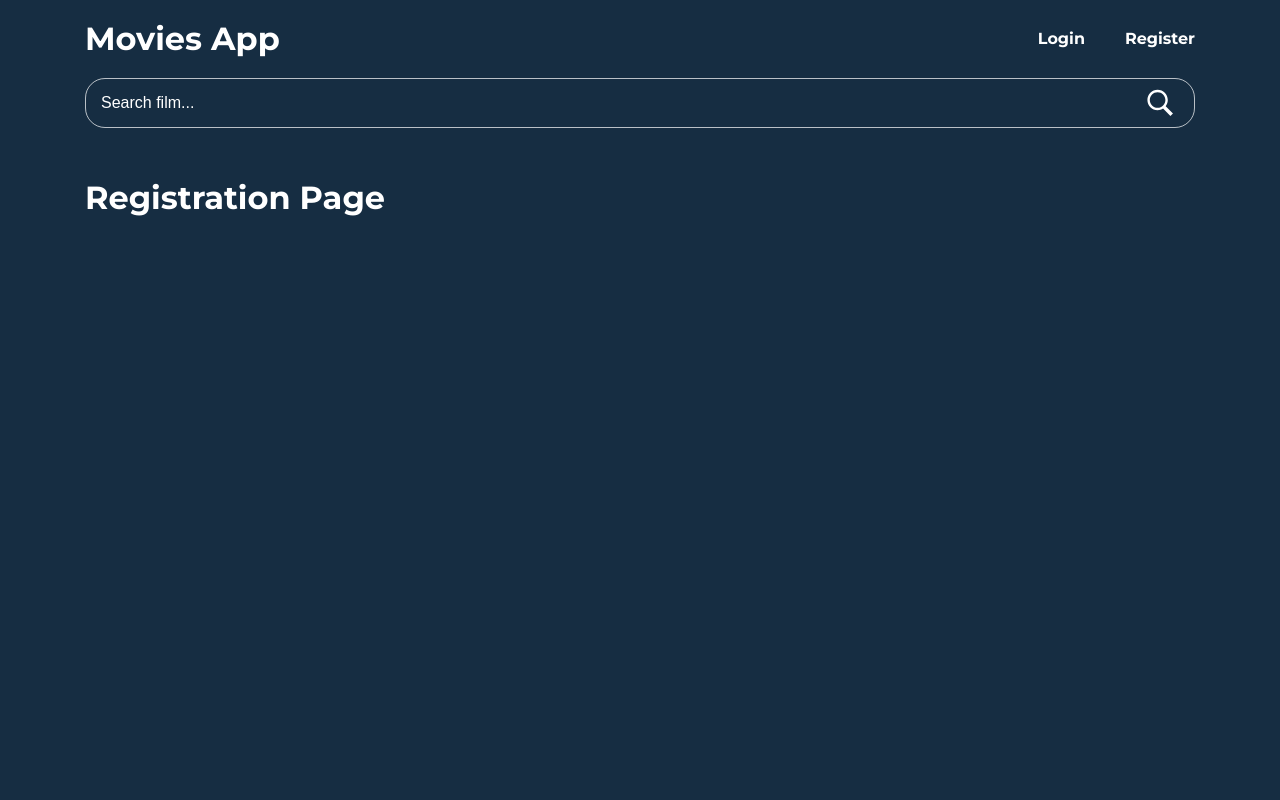
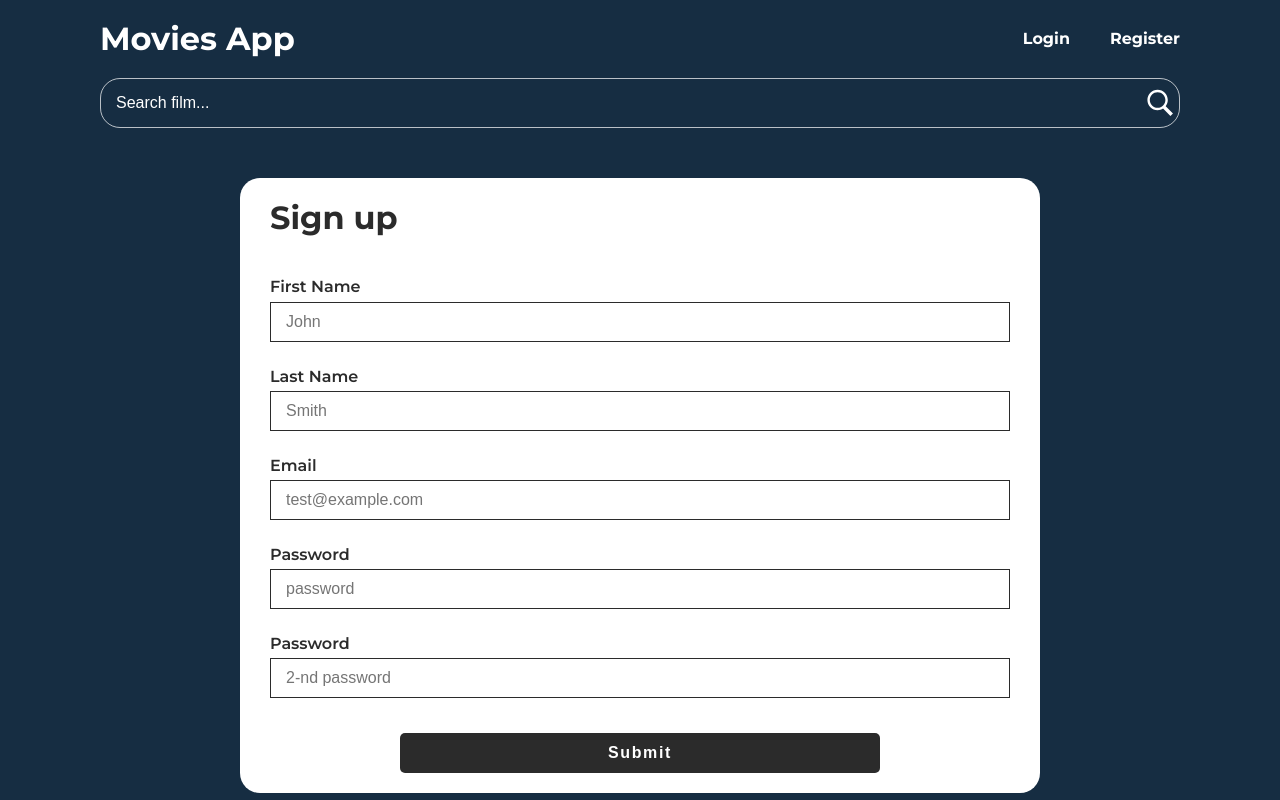
Before and after one commit to DisturbedMild/IMDB-Movie-app, a React (Create React App) app: page /registration in a window 1280 px wide. Built offline with nearby package versions, Linux system fonts and the light colour scheme.

Commit message:
simple registration form with small validation

```diff
--- a/package.json
+++ b/package.json
@@ -7,12 +7,14 @@
     "@testing-library/jest-dom": "^5.16.4",
     "@testing-library/react": "^13.1.1",
     "@testing-library/user-event": "^13.5.0",
+    "formik": "^2.2.9",
     "react": "^18.0.0",
     "react-dom": "^18.0.0",
     "react-redux": "^8.0.1",
     "react-router-dom": "^6.3.0",
     "react-scripts": "5.0.1",
-    "web-vitals": "^2.1.4"
+    "web-vitals": "^2.1.4",
+    "yup": "^0.32.11"
   },
   "scripts": {
     "start": "react-scripts start",
--- a/public/index.html
+++ b/public/index.html
@@ -24,7 +24,7 @@
       work correctly both with client-side routing and a non-root public URL.
       Learn how to configure a non-root public URL by running `npm run build`.
     -->
-    <title>Your favourite Poetry.</title>
+    <title>IMDB Movie App</title>
   </head>
   <body>
     <noscript>You need to enable JavaScript to run this app.</noscript>
--- a/src/components/layout/Header.js
+++ b/src/components/layout/Header.js
@@ -4,7 +4,7 @@ import classes from "./Header.module.css";
 const Header = () => {
   return (
     <header className={classes.header}>
-      <div className={classes.title}>Movies App</div>
+      <NavLink to='/home' className={classes.title}>Movies App</NavLink>
       <nav>
 				<ul>
 					{/* <li><NavLink href="/favorite">Favorite</NavLink></li>
--- a/src/components/layout/Header.module.css
+++ b/src/components/layout/Header.module.css
@@ -2,12 +2,16 @@
   display: flex;
   /* justify-content: space-between; */
   align-items: center;
-  padding: 20px 0;
+  padding: 20px 15px;
 }
 .title {
   font-size: 2rem;
   line-height: 1.2;
   font-weight: 700;
+  text-decoration: none;
+}
+.title:hover {
+  text-decoration: none;
 }
 
 .header ul {
@@ -23,7 +27,7 @@
 }
 
 
-.header a {
+.header nav a {
   display: inline-flex;
   justify-content: center;
   align-items: center;
--- a/src/components/movies/MovieSearch/MovieSearch.module.css
+++ b/src/components/movies/MovieSearch/MovieSearch.module.css
@@ -1,6 +1,8 @@
 .search {
 	width: 100%;
 	position: relative;
+	padding: 0px 15px;
+	box-sizing: border-box;
 }
 .search input {
 	box-sizing: border-box;
--- a/src/hooks/use-http.js
+++ b/src/hooks/use-http.js
@@ -3,7 +3,8 @@ import { useState, useCallback } from "react";
 const useHttp = () => {
   const [isLoading, setIsLoading] = useState(false);
   const [error, setError] = useState(null);
-  const sendRequest = useCallback(async (requestConfig, applyData) => {
+
+  const sendRequest = useCallback(async (requestConfig, applyData = null) => {
     setIsLoading(true);
     setError(null);
     try {
@@ -12,18 +13,20 @@ const useHttp = () => {
         headers: requestConfig.headers ? requestConfig.headers : {},
         body: requestConfig.body ? JSON.stringify(requestConfig.body) : null,
       });
+
       if (!response.ok) {
         throw new Error("Something went wrong");
       }
 
       const data = await response.json();
-
       if (data === null) {
         throw new Error("Something went wrong");
       }
-      applyData(data);
+      if(applyData !== null) {
+        applyData(data);
+      }
     } catch (error) {
-      setError(error.message);
+      setError(error.message || "Something went wrong");
     }
     setIsLoading(false);
   }, []);
--- a/src/pages/Login.js
+++ b/src/pages/Login.js
@@ -4,6 +4,7 @@ const Login = () => {
 
 	return (
 		<div className={classes.wrapper} >
+			<h1>Login Page</h1>
 			<form className={classes.form} id="login-form">
 
 			</form>
--- a/src/pages/Registration.js
+++ b/src/pages/Registration.js
@@ -1,7 +1,118 @@
+// import { useEffect } from "react";
+import { Formik, Field, Form, ErrorMessage } from "formik";
+import * as Yup from "yup";
 
+import useHttp from "../hooks/use-http";
+import classes from "./Registration.module.css";
+
+const SignupSchema = Yup.object().shape({
+  firstName: Yup.string()
+    .min(1, "Name is too short!")
+    .max(40, "Name is too long!")
+    .required("Name is required"),
+  lastName: Yup.string()
+    .min(3, "Last Name is too short!")
+    .max(40, "Last Name is too long!")
+    .required("Last Name is required"),
+  email: Yup.string().email().required("Email field required"),
+  password: Yup.string()
+    .min(6, "Password is too short, it must be at least 6 characters")
+    .max(
+      40,
+      "Password is too long, your password must be less then 40 characters"
+    )
+    .required("Password field is required"),
+  changepassword: Yup.string()
+    .when("password", {
+      is: (val) => (val && val.length > 0 ? true : false),
+      then: Yup.string().oneOf(
+        [Yup.ref("password")],
+        "Both passwords need to be the same"
+      ),
+    })
+    .required("Both passwords need to be the same and they are both required"),
+});
 
 const Registration = () => {
-	return <h1>Registration Page</h1>
-}
+  const { isLoading, error, sendRequest: sendPostRequest } = useHttp();
+
+  const onSubmitHandler = (values, actions) => {
+    sendPostRequest({
+      url: "https://imdb-app-b363e-default-rtdb.europe-west1.firebasedatabase.app/users.json",
+      method: "POST",
+      headers: {
+        "Content-Type": "application/json",
+      },
+      body: {
+				values
+			},
+    });
+		console.log('New user was created')
+    actions.resetForm();
+  };
+  return (
+    <div className={classes.registration}>
+      <h1>Sign up</h1>
+      {error && <p>{error}</p>}
+      <Formik
+        initialValues={{
+          firstName: "",
+          lastName: "",
+          email: "",
+          password: "",
+          changepassword: "",
+        }}
+        validationSchema={SignupSchema}
+        onSubmit={onSubmitHandler}
+      >
+        {({ errors, touched }) => (
+          <Form>
+            <label htmlFor="firstname">First Name</label>
+            <Field id="firstName" name="firstName" placeholder="John" />
+            <ErrorMessage name="firstName">
+              {(msg) => <p className="error">*{msg}</p>}
+            </ErrorMessage>
+            <label htmlFor="lastName">Last Name</label>
+            <Field id="lastName" name="lastName" placeholder="Smith" />
+            <ErrorMessage name="lastName">
+              {(msg) => <p className="error">*{msg}</p>}
+            </ErrorMessage>
+            <label htmlFor="email">Email</label>
+            <Field
+              id="email"
+              name="email"
+              type="email"
+              placeholder="test@example.com"
+            />
+            <ErrorMessage name="email">
+              {(msg) => <p className="error">*{msg}</p>}
+            </ErrorMessage>
+            <label htmlFor="password">Password</label>
+            <Field
+              id="password"
+              name="password"
+              type="password"
+              placeholder="password"
+            />
+            <ErrorMessage name="password">
+              {(msg) => <p className="error">*{msg}</p>}
+            </ErrorMessage>
+            <label htmlFor="changepassword">Password</label>
+            <Field
+              id="changepassword"
+              name="changepassword"
+              type="password"
+              placeholder="2-nd password"
+            />
+            <ErrorMessage name="changepassword">
+              {(msg) => <p className="error">*{msg}</p>}
+            </ErrorMessage>
+            <button type="submit">Submit</button>
+          </Form>
+        )}
+      </Formik>
+    </div>
+  );
+};
 
 export default Registration;
--- a/src/pages/Registration.module.css
+++ b/src/pages/Registration.module.css
@@ -0,0 +1,77 @@
+.registration {
+	padding: 20px 30px;
+	background-color: #fff;
+	border-radius: 20px;
+	max-width: 800px;
+	width: 100%;
+	margin: 0 auto;
+	box-sizing: border-box;
+}
+.registration h1 {
+	color: #2b2b2b;
+	margin-bottom: 20px;
+}
+
+.registration form {
+	display: flex;
+	flex-direction: column;
+}
+.registration form label {
+	color: #2b2b2b;
+	font-weight: 600;
+	font-size: 1rem;
+	line-height: 1.2rem;
+	margin-top: 20px;
+	margin-bottom: 5px;
+}
+
+
+.registration form input {
+	border: 1px solid #2b2b2b;
+	padding: 10px 15px;
+	margin-bottom: 5px;
+}
+.registration form input[placeholder] {
+	font-size: 1rem;
+}
+
+.registration button {
+	width: 280px;
+	margin: 20px auto 0;
+	background-color: #2b2b2b;
+	border: 2px solid transparent;
+	color: #fff;
+	height: 40px;
+	font-size: 1rem;
+	font-weight: 600;
+	letter-spacing: 0.1em;
+	border-radius: 5px;
+	cursor: pointer;
+	transition: all 0.3s ease-in-out;
+}
+
+.registration button:hover {
+	border: 2px solid #2b2b2b;
+	color: #2b2b2b;
+	background-color: #fff;
+}
+.registration p {
+	color: tomato;
+}
+
+@media(min-width:992px) {
+	.registration button {
+		width: 480px;
+		margin: 30px auto 0;
+		background-color: #2b2b2b;
+		border: 2px solid transparent;
+		color: #fff;
+		height: 40px;
+		font-size: 1rem;
+		font-weight: 600;
+		letter-spacing: 0.1em;
+		border-radius: 5px;
+		cursor: pointer;
+		transition: all 0.3s ease-in-out;
+	}
+}
```
Also changed, not shown: 1 other file (tests, documents, lock files or other folders).
